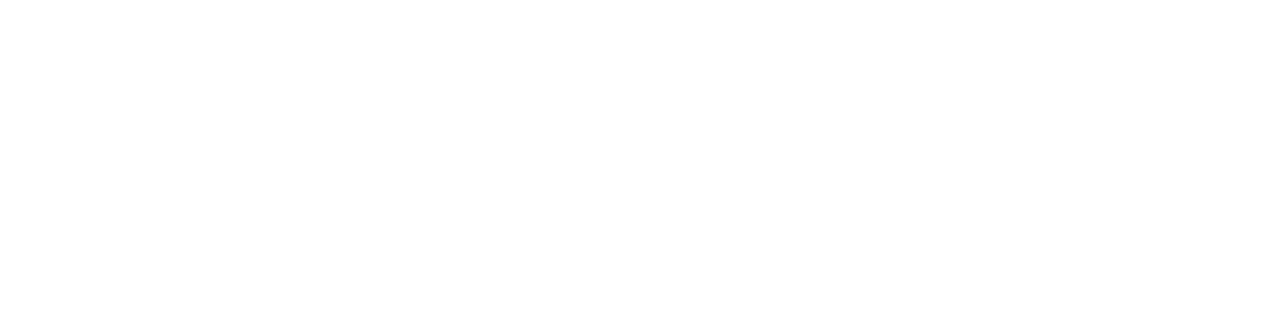
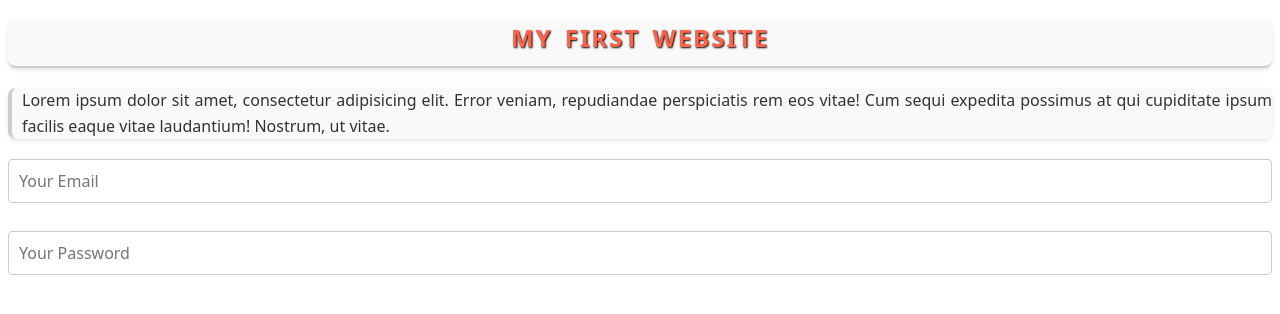
Before and after one commit to mah11-dot-ui/my-simple-website-part, a plain HTML site: page index.html in a window 1280 px wide. Drawn offline with Linux system fonts and the light colour scheme.

```diff
--- a/index.html
+++ b/index.html
@@ -4,8 +4,15 @@
     <meta charset="UTF-8">
     <meta name="viewport" content="width=device-width, initial-scale=1.0">
     <title>My simple website</title>
+    <link rel="stylesheet" href="styles/styles.css">
 </head>
 <body>
+    <h3>My first website</h3>
+    <p>Lorem ipsum dolor sit amet, consectetur adipisicing elit. Error veniam, repudiandae perspiciatis rem eos vitae! Cum sequi expedita possimus at qui cupiditate ipsum facilis eaque vitae laudantium! Nostrum, ut vitae.</p>
 
+    <input type="email" placeholder="Your Email" required/>
+    <br>
+    <br>
+    <input type="password" placeholder="Your Password" required/>
 </body>
 </html>
--- /dev/null
+++ b/styles/styles.css
@@ -0,0 +1,46 @@
+input {
+    font-family: system-ui, -apple-system, BlinkMacSystemFont, 'Segoe UI', Roboto, Oxygen, Ubuntu, Cantarell, 'Open Sans', 'Helvetica Neue', sans-serif;
+    font-size: 16px;
+    padding: 10px;
+    border: 1px solid #ccc;
+    border-radius: 4px;
+    box-sizing: border-box;
+    margin-top: 10px;
+    width: 100%;
+}
+
+h3{
+    font-family: system-ui, -apple-system, BlinkMacSystemFont, 'Segoe UI', Roboto, Oxygen, Ubuntu, Cantarell, 'Open Sans', 'Helvetica Neue', sans-serif;
+    color: tomato;
+    text-align: center;
+    margin-top: 20px;
+    margin-bottom: 20px;
+    font-size: 24px;
+    text-shadow: 1px 1px 2px #000;
+    text-transform: uppercase;
+    letter-spacing: 2px;
+    word-spacing: 4px;
+    line-height: 1.5;
+    border-bottom: 2px solid #ccc;
+    padding-bottom: 10px;
+    background-color: #f9f9f9;
+    box-shadow: 0 2px 4px rgba(0, 0, 0, 0.1);
+    border-radius: 8px;
+    transition: all 0.3s ease;
+    cursor: pointer;
+}
+p{
+    font-family: system-ui, -apple-system, BlinkMacSystemFont, 'Segoe UI', Roboto, Oxygen, Ubuntu, Cantarell, 'Open Sans', 'Helvetica Neue', sans-serif;
+    color: #333;
+    text-align: justify;
+    margin-top: 10px;
+    margin-bottom: 10px;
+    font-size: 16px;
+    line-height: 1.6;
+    border-left: 4px solid #ccc;
+    padding-left: 10px;
+    background-color: #f9f9f9;
+    box-shadow: 0 2px 4px rgba(0, 0, 0, 0.1);
+    border-radius: 8px;
+    transition: all 0.3s ease;
+}
```
